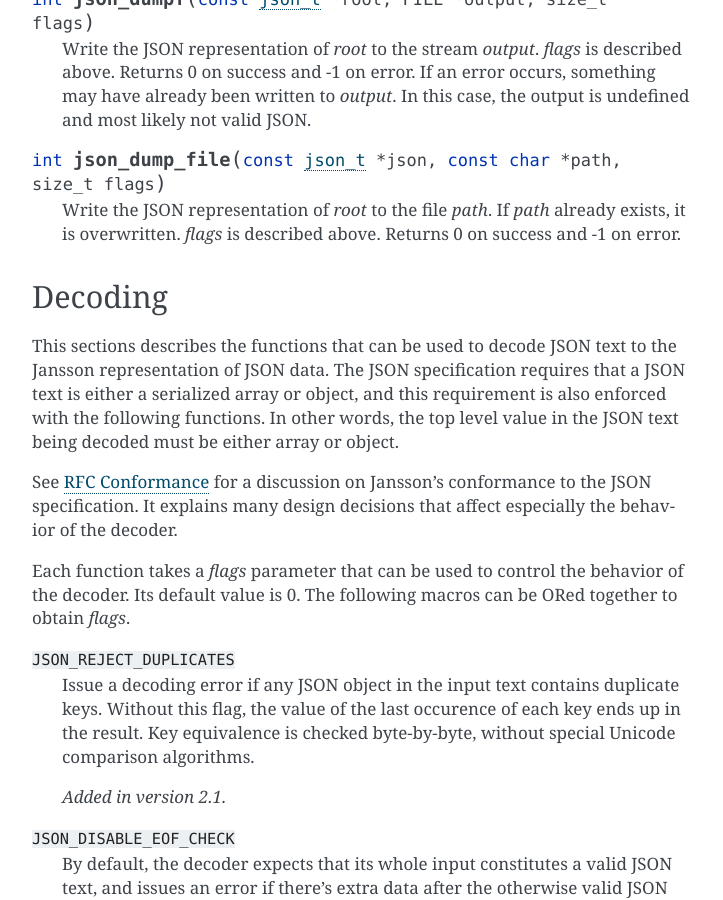
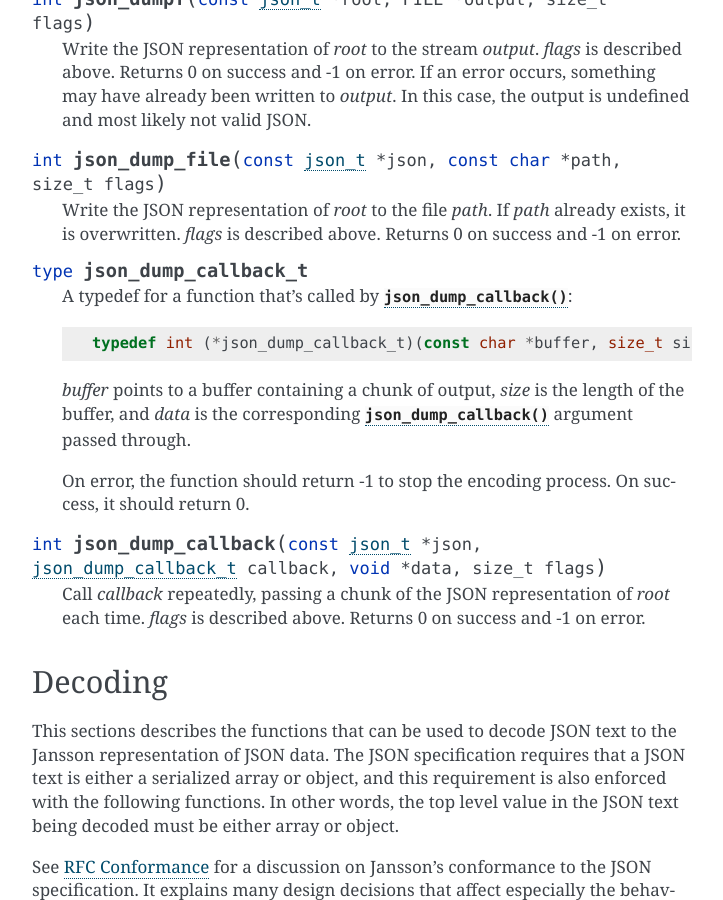
Before and after one commit to akheron/jansson, a Sphinx documentation site: the page built from doc/apiref.rst, in a window 1280 px wide and 900 px high, scrolled down 14890 px. Shown: the whole window, without its empty margins (388-1111 px from the left). Built offline with Sphinx 7.4.7, drawn with Linux system fonts in a browser that asks for light colours.

Commit message:
doc: Add documentation for json_dump_callback()

```diff
--- a/doc/apiref.rst
+++ b/doc/apiref.rst
@@ -765,6 +765,26 @@ is in UTF-8.
    *path* already exists, it is overwritten. *flags* is described
    above. Returns 0 on success and -1 on error.
 
+.. type:: json_dump_callback_t
+
+   A typedef for a function that's called by
+   :func:`json_dump_callback()`::
+
+       typedef int (*json_dump_callback_t)(const char *buffer, size_t size, void *data);
+
+   *buffer* points to a buffer containing a chunk of output, *size* is
+   the length of the buffer, and *data* is the corresponding
+   :func:`json_dump_callback()` argument passed through.
+
+   On error, the function should return -1 to stop the encoding
+   process. On success, it should return 0.
+
+.. function:: int json_dump_callback(const json_t *json, json_dump_callback_t callback, void *data, size_t flags)
+
+   Call *callback* repeatedly, passing a chunk of the JSON
+   representation of *root* each time. *flags* is described above.
+   Returns 0 on success and -1 on error.
+
 
 .. _apiref-decoding:
 
```
